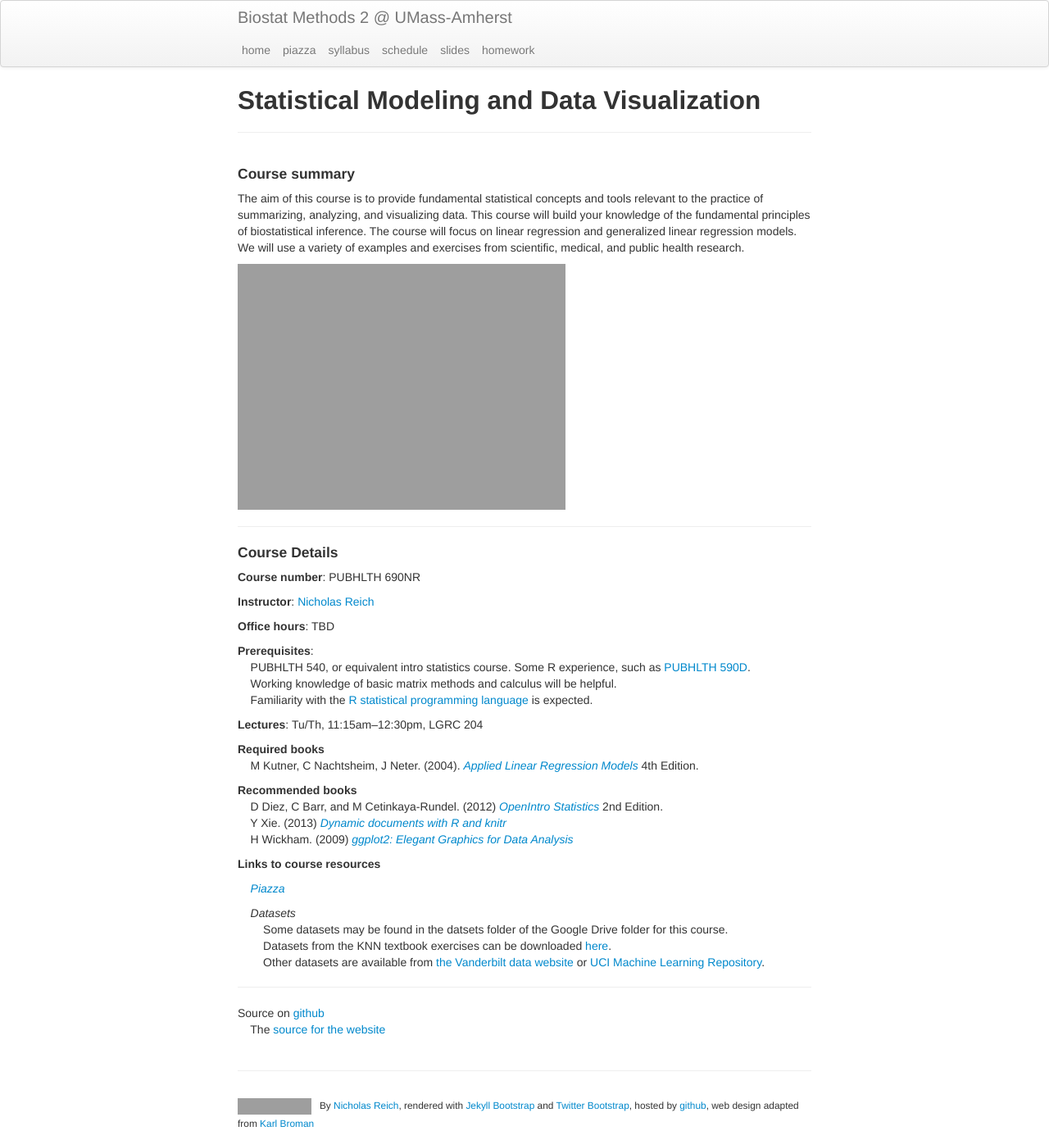
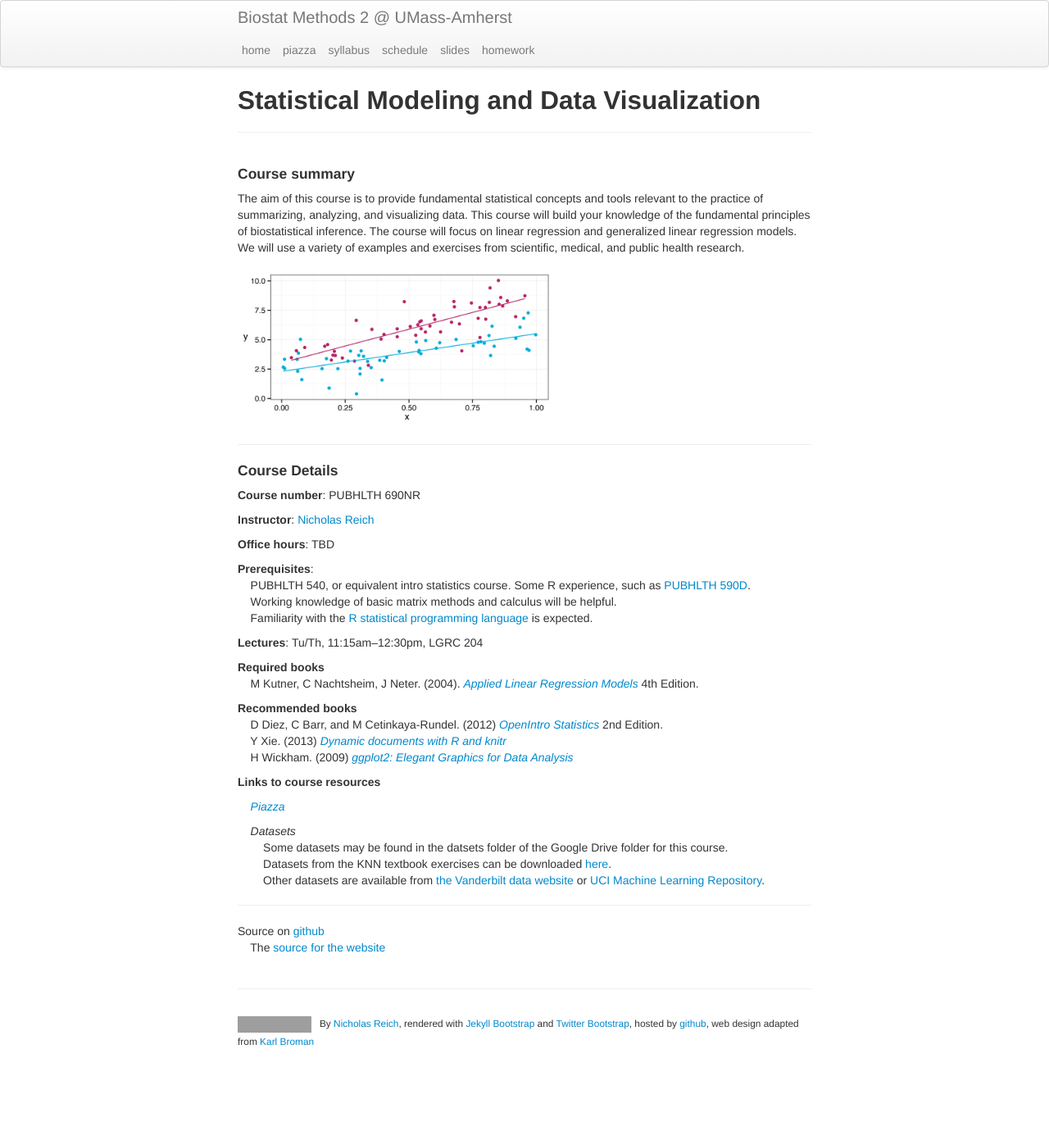
Before and after one commit to nickreich/stat-modeling-2015, a Jekyll site: the page built from index.md, in a window 1280 px wide. Shown: the whole page at 82% size. Built offline with Jekyll 4.4.1, drawn with Linux system fonts in a browser that asks for light colours; after the commit the page ends 1291 px from its top, so only the background shows below that; grey boxes are pictures that could not be loaded.

Commit message:
image size update.

```diff
--- a/index.md
+++ b/index.md
@@ -8,8 +8,8 @@ tagline:
 #### Course summary
 The aim of this course is to provide fundamental statistical concepts and tools relevant to the practice of summarizing, analyzing, and visualizing data. This course will build your knowledge of the fundamental principles of biostatistical inference. The course will focus on linear regression and generalized linear regression models. We will use a variety of examples and exercises from scientific, medical, and public health research.
 
+<img src="assets/slide-includes/logo-interaction-image.jpg" width="400"/>
 
-![interaction plot](assets/slide-includes/logo-interaction-image.jpg =400x)
 
 ---
 
```
